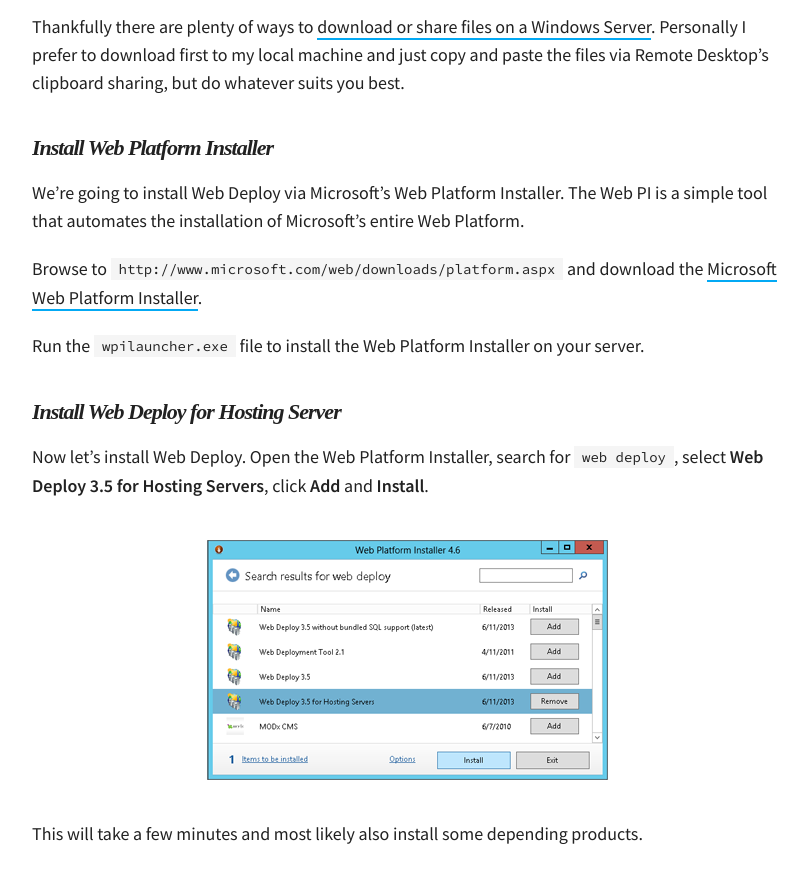
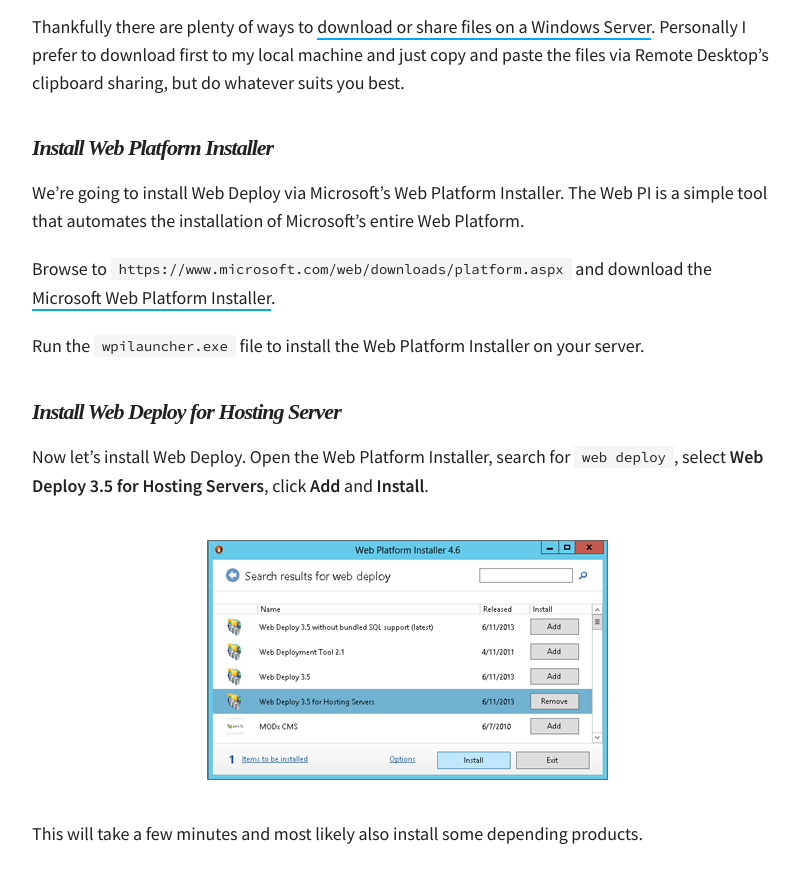
Before and after one commit to martinbuberl/martinbuberl.github.io, a Jekyll site: the page built from docs/_posts/2014-02-05-deploy-aspnet-mvc-on-amazon-ec2-with-web-deploy.md, in a window 1280 px wide and 900 px high, scrolled down 2616 px. Shown: the top 883 px of the window, without its empty margins (233-1041 px from the left). Built offline with Jekyll 4.4.1, drawn with Linux system fonts in a browser that asks for light colours; nearby versions of some CDN libraries; some web fonts are replaced; part of the change alters nothing that is shown.

Commit message:
Updated links

```diff
--- a/docs/_posts/2014-02-05-deploy-aspnet-mvc-on-amazon-ec2-with-web-deploy.md
+++ b/docs/_posts/2014-02-05-deploy-aspnet-mvc-on-amazon-ec2-with-web-deploy.md
@@ -8,21 +8,21 @@ date: 2014-02-05
 updated: 2014-09-12
 ---
 
-If you're still using FTP to deploy your web application or site to IIS (Internet Information Services) - <a target="_blank" href="http://imgur.com/UowWBQA">you're doing it wrong</a>.
+If you're still using FTP to deploy your web application or site to IIS (Internet Information Services) - <a target="_blank" href="https://imgur.com/UowWBQA">you're doing it wrong</a>.
 
-I thought that every .NET developer would know about <a target="_blank" href="http://www.iis.net/downloads/microsoft/web-deploy">Web Deploy</a>, but I just recently learned that's not necessarily true. So what exactly is Web Deploy and how does it work?
+I thought that every .NET developer would know about <a target="_blank" href="https://www.iis.net/downloads/microsoft/web-deploy">Web Deploy</a>, but I just recently learned that's not necessarily true. So what exactly is Web Deploy and how does it work?
 
 In a nutshell, Web Deploy simplifies the deployment of web applications to an IIS web server by synchronizing it with your local version.
 
 Note that it is an extension on top of IIS and not the technology stack you're using (ASP.NET, PHP etc.). That means it will help you to streamline your deployment process no matter what you're developing in as long as the web server you want to deploy to is IIS.
 
-In this post I'll run you through a step-by-step example of deploying a standard <a target="_blank" href="http://www.asp.net/mvc">ASP.NET MVC</a> application with Web Deploy from <a target="_blank" href="http://www.visualstudio.com/">Visual Studio</a> to an IIS web server running on <a target="_blank" href="http://aws.amazon.com/ec2/">Amazon EC2</a>.
+In this post I'll run you through a step-by-step example of deploying a standard <a target="_blank" href="https://dotnet.microsoft.com/apps/aspnet/mvc">ASP.NET MVC</a> application with Web Deploy from <a target="_blank" href="https://visualstudio.microsoft.com/">Visual Studio</a> to an IIS web server running on <a target="_blank" href="https://aws.amazon.com/ec2/">Amazon EC2</a>.
 
 Sounds good? Let's get started then.
 
 <h2 id="create-ec2-instance" class="has-permalink">Create EC2 instance<a class="permalink" title="Permalink" href="#create-ec2-instance">#</a></h2>
 
-If you don't already have an AWS account, go ahead and <a target="_blank" href="https://portal.aws.amazon.com/gp/aws/developer/registration/index.html">sign up</a>. Amazon offers a <a target="_blank" href="http://aws.amazon.com/free/">Free Usage Tier</a> to get you started in the cloud, which includes 750 hours of Windows Micro Instances on EC2 each month for one year.
+If you don't already have an AWS account, go ahead and <a target="_blank" href="https://portal.aws.amazon.com/gp/aws/developer/registration/index.html">sign up</a>. Amazon offers a <a target="_blank" href="https://aws.amazon.com/free/">Free Usage Tier</a> to get you started in the cloud, which includes 750 hours of Windows Micro Instances on EC2 each month for one year.
 
 Once you're signed in, open the <a target="_blank" href="https://console.aws.amazon.com/ec2">EC2 Management Console</a>, go to **Instances** and select **Launch Instance**. In the **Quick Start** tab select **Microsoft Windows Server 2012 Base** as the Amazon Machine Image (AMI).
 
@@ -46,15 +46,15 @@ Remote connect to the server instance using that `.rdp` file and enter your cred
 
 On a fresh Windows Server instance **Internet Explorer** is the only installed browser, and furthermore it's configured by default with **Enhanced Security Configuration** enabled, so you can't just browse ahead and download something.
 
-Don't get me wrong - that's generally a good thing for various security reasons - but it's a <a target="_blank" href="http://imgur.com/gallery/1VIbP">pain in the butt</a> if you want to write a step-by-step tutorial.
+Don't get me wrong - that's generally a good thing for various security reasons - but it's a <a target="_blank" href="https://imgur.com/gallery/1VIbP">pain in the butt</a> if you want to write a step-by-step tutorial.
 
-Thankfully there are plenty of ways to <a target="_blank" href="http://superuser.com/q/387501">download or share files on a Windows Server</a>. Personally I prefer to download first to my local machine and just copy and paste the files via Remote Desktop's clipboard sharing, but do whatever suits you best.
+Thankfully there are plenty of ways to <a target="_blank" href="https://superuser.com/q/387501">download or share files on a Windows Server</a>. Personally I prefer to download first to my local machine and just copy and paste the files via Remote Desktop's clipboard sharing, but do whatever suits you best.
 
 <h3 id="install-web-platform-installer" class="has-permalink">Install Web Platform Installer<a class="permalink" title="Permalink" href="#install-web-platform-installer">#</a></h3>
 
 We're going to install Web Deploy via Microsoft's Web Platform Installer. The Web PI is a simple tool that automates the installation of Microsoft's entire Web Platform.
 
-Browse to `http://www.microsoft.com/web/downloads/platform.aspx` and download the <a target="_blank" href="http://www.microsoft.com/web/downloads/platform.aspx">Microsoft Web Platform Installer</a>.
+Browse to `https://www.microsoft.com/web/downloads/platform.aspx` and download the <a target="_blank" href="https://www.microsoft.com/web/downloads/platform.aspx">Microsoft Web Platform Installer</a>.
 
 Run the `wpilauncher.exe` file to install the Web Platform Installer on your server.
 
@@ -68,7 +68,7 @@ This will take a few minutes and most likely also install some depending product
 
 <h2 id="setup-web-server-(iis)" class="has-permalink">Setup web server (IIS)<a class="permalink" title="Permalink" href="#setup-web-server-(iis)">#</a></h2>
 
-We're going to deploy an <a target="_blank" href="http://www.asp.net/mvc/mvc4">ASP.NET MVC 4</a> project, so we need to additionally install the **.NET Framework 4.5 Features** on this web server.
+We're going to deploy an <a target="_blank" href="https://www.asp.net/mvc/mvc4">ASP.NET MVC 4</a> project, so we need to additionally install the **.NET Framework 4.5 Features** on this web server.
 
 Otherwise you'll end up with a `500 Internal Server Error` or to be specific:
 
@@ -146,7 +146,7 @@ Publish Succeeded.
 
 As you can see, first the project gets built as `Release`. You can change the configuration in Web Deploy's **Settings** screen.
 
-Then it transforms your `Web.config` file with the transformation actions defined in your `Web.Release.config`. You can read more about Web.config file transformations and how they work <a target="_blank" href="http://www.asp.net/mvc/tutorials/deployment/visual-studio-web-deployment/web-config-transformations">here</a>.
+Then it transforms your `Web.config` file with the transformation actions defined in your `Web.Release.config`. You can read more about Web.config file transformations and how they work <a target="_blank" href="https://docs.microsoft.com/en-us/aspnet/web-forms/overview/deployment/visual-studio-web-deployment/web-config-transformations">here</a>.
 
 The next line `Auto ConnectionString Transformed.` isn't really relevant in our scenario, but Web Deploy offers an additional process of changing the connection string in your `Web.config` file along the file transformations. Again, you can play around with it in Web Deploy's **Settings** screen under **Databases**.
 
@@ -156,7 +156,7 @@ Finally it starts the **Web Deploy Publish** process and deploys the project to
 
 <h2 id="wrapping-it-up" class="has-permalink">Wrapping it up<a class="permalink" title="Permalink" href="#wrapping-it-up">#</a></h2>
 
-So why is <a target="_blank" href="http://www.iis.net/downloads/microsoft/web-deploy">Web Deploy</a> so much more convenient than using good old <a target="_blank" href="http://en.wikipedia.org/wiki/File_Transfer_Protocol">FTP</a>?
+So why is <a target="_blank" href="https://www.iis.net/downloads/microsoft/web-deploy">Web Deploy</a> so much more convenient than using good old <a target="_blank" href="https://en.wikipedia.org/wiki/File_Transfer_Protocol">FTP</a>?
 
 Well, it's actually really easy to setup and once it is, you can build and deploy your web application with a single click. Whereby Web Deploy does all the heavy lifting by taking care of your automation process and file transformations. It also makes sure that all of your files on the web server are in sync with your local version and only relevant files are getting deployed.
 
```
